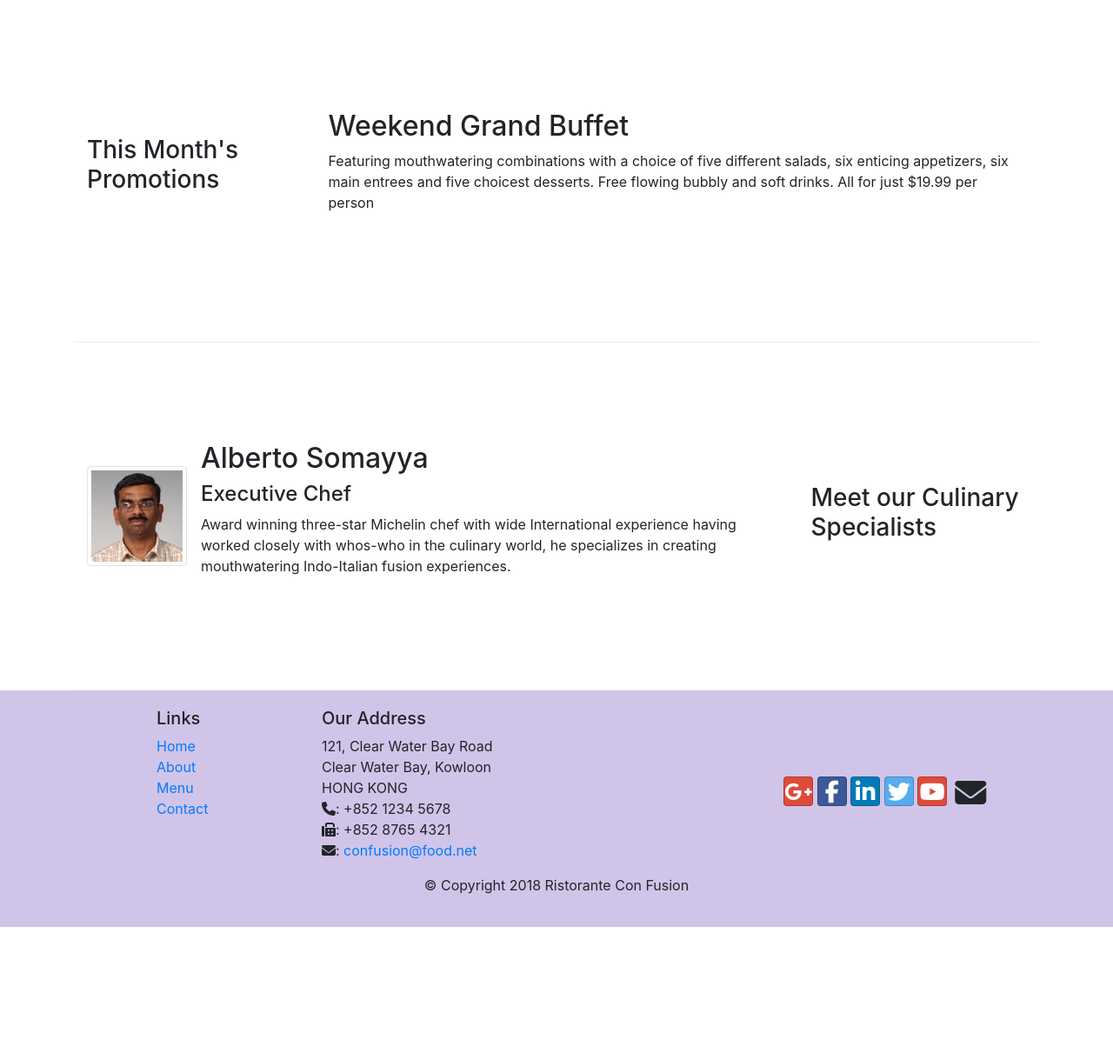
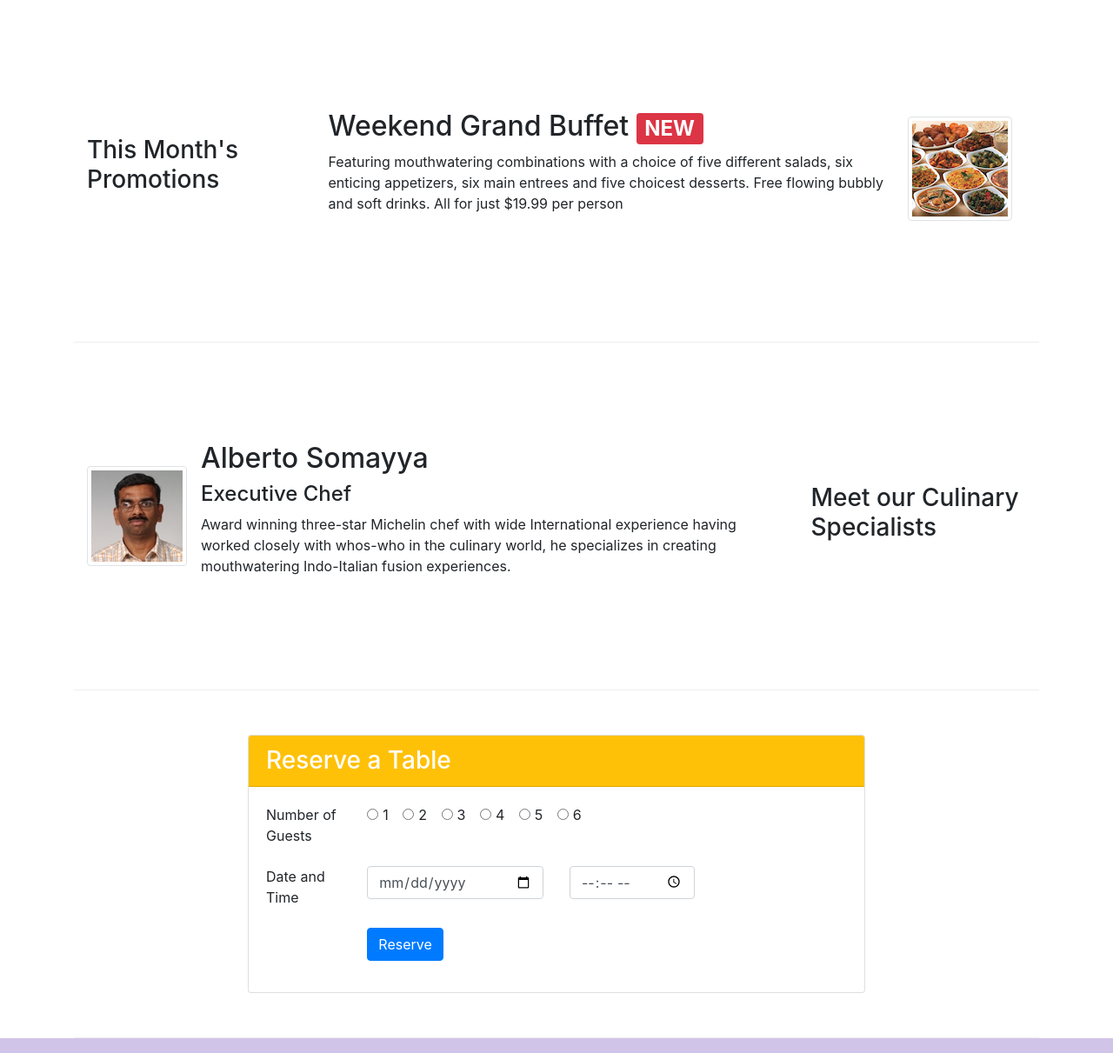
Before and after one commit to lingouzhu/conFusion, a plain HTML site: page index.html in a window 1280 px wide. Shown: the part 740-1951 px from the top of the page at 87% size. Before the commit the page ends 1806 px from the top, so only its background shows below. Drawn offline with nearby package versions, Linux system fonts and the light colour scheme.

Commit message:
w2 assignment

```diff
--- a/index.html
+++ b/index.html
@@ -43,8 +43,11 @@
                     <h1>Ristorante con Fusion</h1>
                     <p>We take inspiration from the World's best cuisines, and create a unique fusion experience. Our lipsmacking creations will tickle your culinary senses!</p>
                 </div>
-                <div class="col-12 col-sm align-self-center">
-                    <img src="img/logo.png" class="img-fluid">
+                <div class="col-12 col-sm-4  align-self-center">
+                    <img src="img/logo.png" class="img-fluid mx-auto d-block">
+                </div>
+                <div class="col-12 col-sm-2 align-self-center">
+                    <a role="button" class="btn btn-warning btn-sm btn-block" href="#ResTable">Reserve Table</a>
                 </div>
             </div>
         </div>
@@ -72,8 +75,13 @@
                 <h3>This Month's Promotions</h3>
             </div>
             <div class="col col-sm col-md">
-                <h2>Weekend Grand Buffet</h2>
-                <p>Featuring mouthwatering combinations with a choice of five different salads, six enticing appetizers, six main entrees and five choicest desserts. Free flowing bubbly and soft drinks. All for just $19.99 per person </p>
+                <div class="media">
+                    <div class="media-body order-first">
+                        <h2 class="mt-0">Weekend Grand Buffet <span class="badge badge-danger">NEW</span> </h2>
+                        <p class="d-none d-sm-block">Featuring mouthwatering combinations with a choice of five different salads, six enticing appetizers, six main entrees and five choicest desserts. Free flowing bubbly and soft drinks. All for just $19.99 per person </p>
+                    </div>
+                    <img class="d-flex mr-3 img-thumbnail align-self-center" src="img/buffet.png" alt="buffet">
+                </div>
             </div>
         </div>
 
@@ -91,6 +99,65 @@
                     </div>
                 </div>
             </div>
+        </div>
+    </div>
+    <div class="container">
+        <div class="row row-content align-items-center">
+            <div class="col col-sm-8 offset-sm-2">
+                <div class="card" id="ResTable">
+                    <h3 class="card-header bg-warning text-white">Reserve a Table</h3>
+                    <div class="card-body">
+                        <form>
+                            <div class="form-group row">
+                                <label for="nguests" class="col-form-label col-sm-2 pt-0"> Number of Guests </label>
+                                <div class="col-sm-6">
+                                <div class="form-check form-check-inline">
+                                    <input type="radio" class="form-check-input" name="nguests" id="nguests1" value="1">
+                                    <label class="form-check-label" for="nguests1">1</label>
+                                </div>
+                                <div class="form-check form-check-inline">
+                                    <input type="radio" class="form-check-input" name="nguests" id="nguests2" value="2">
+                                    <label class="form-check-label" for="nguests2">2</label>
+                                </div>
+                                <div class="form-check form-check-inline">
+                                    <input type="radio" class="form-check-input" name="nguests" id="nguests3" value="3">
+                                    <label class="form-check-label" for="nguests3">3</label>
+                                </div>
+                                <div class="form-check form-check-inline">
+                                    <input type="radio" class="form-check-input" name="nguests" id="nguests4" value="4">
+                                    <label class="form-check-label" for="nguests4">4</label>
+                                </div>
+                                <div class="form-check form-check-inline">
+                                    <input type="radio" class="form-check-input" name="nguests" id="nguests5" value="5">
+                                    <label class="form-check-label" for="nguests5">5</label>
+                                </div>
+                                <div class="form-check form-check-inline">
+                                    <input type="radio" class="form-check-input" name="nguests" id="nguests6" value="6">
+                                    <label class="form-check-label" for="nguests6">6</label>
+                                </div>
+                            </div>
+                            </div>
+                            <div class="form-group row">
+                                <label for="bookdatetime" class="col-sm-2 col-form-label pt-0">Date and Time</label>
+                                <div class="col-sm-4">
+                                    <input type="date" class="form-control" id="bookdate" name="bookdatetime" placeholder="Date">
+                                </div>
+                                <div class="col-sm-3">
+                                    <input type="time" class="form-control" id="booktime" name="bookdatetime" placeholder="Time">
+                                </div>
+                            </div>
+                            <div class="form-group row">
+                                <div class="offset-sm-2 col-sm-10">
+                                    <button type="submit" class="btn btn-primary">
+                                        Reserve
+                                    </button>
+                                </div>
+                            </div>
+                        </form>
+                    </div>
+                </div>
+            </div>
+            <div class="col-sm-2"></div>
         </div>
     </div>
 
```
